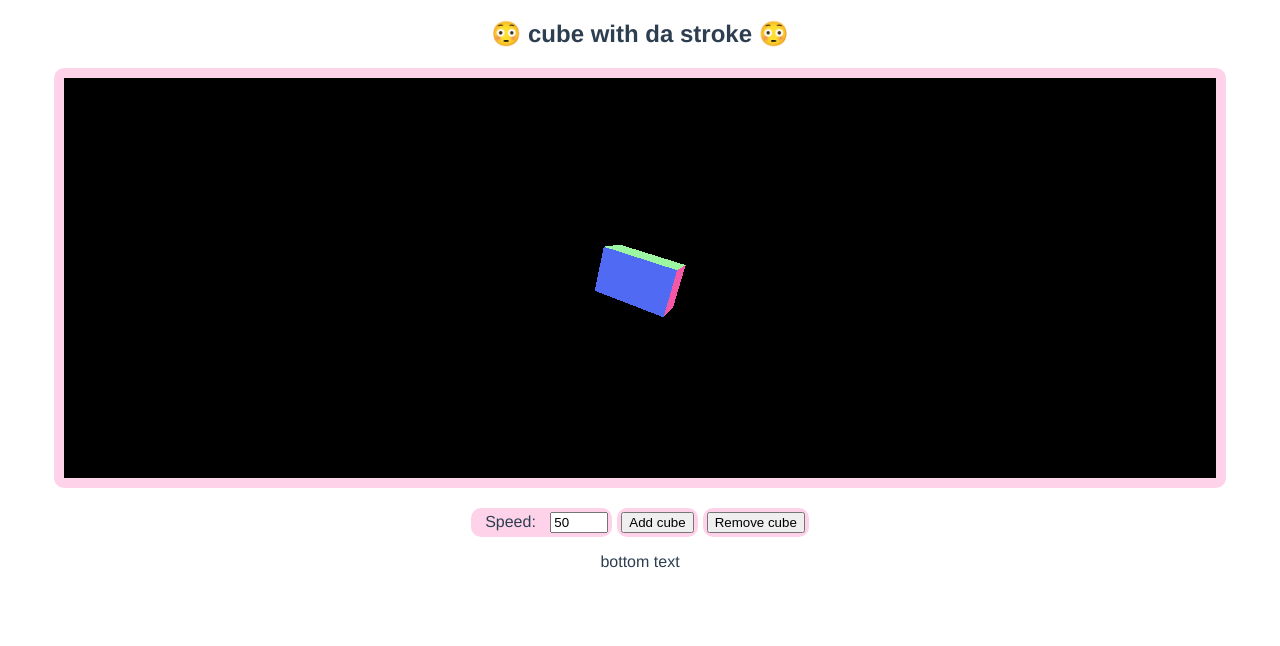
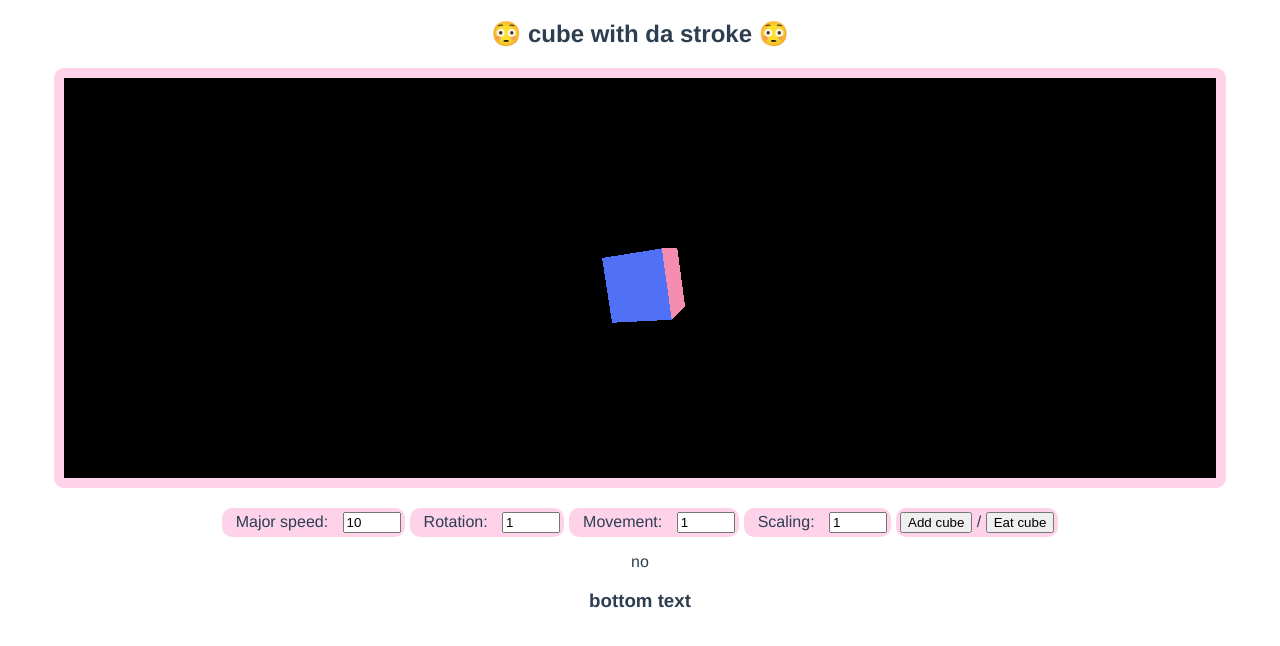
Before and after one commit to dzshn/cubething, a Vue app: page / in a window 1280 px wide. Shown: the top 646 px of the page. Built offline with nearby package versions, Linux system fonts and the light colour scheme.

Commit message:
more controls

```diff
--- a/src/components/Cube.vue
+++ b/src/components/Cube.vue
@@ -4,27 +4,16 @@
         <div id="renderWindow"></div>
         <div id="controls">
             <div v-for="(obj, index) in controls" :key="'control-'+index">
-                <label
-                    v-if="obj.type !== 'button'"
-                    :for="'input-'+index"
-                >
-                    {{ obj.title }}
-                </label>
-                <input
-                    v-if="obj.type !== 'button'"
-                    v-model="obj.value"
-                    :type="obj.type"
-                    :id="'input-'+index"
-                >
-                <button
-                    v-if="obj.type === 'button'"
-                    @click="obj.func"
-                >
-                    {{ obj.title }}
-                </button>
+                <label :for="obj">{{ obj.title }}</label>
+                <input v-model="obj.value" type="number" :id="obj">
+            </div>
+            <div>
+                <button @click="addCube">Add cube</button> /
+                <button @click="removeCube">Eat cube</button>
             </div>
         </div>
-        <p>bottom text</p>
+        <p>{{scene? scene.children.length : 'no'}}</p>
+        <h3>bottom text</h3>
     </div>
 </template>
 
@@ -34,21 +23,23 @@
 export default {
     data() {
         return {
+            showAdvanced: false,
             controls: {
-                speed: {
-                    value: 50,
-                    title: "Speed: ",
-                    type: "number"
+                main: {
+                    title: "Major speed: ",
+                    value: 10
                 },
-                add: {
-                    func: this.addCube,
-                    title: "Add cube",
-                    type: "button"
+                rotate: {
+                    title: "Rotation: ",
+                    value: 1
                 },
-                remove: {
-                    func: this.removeCube,
-                    title: "Remove cube",
-                    type: "button"
+                move: {
+                    title: "Movement: ",
+                    value: 1
+                },
+                scale: {
+                    title: "Scaling: ",
+                    value: 1
                 }
             }
         }
@@ -69,9 +60,9 @@
         const renderWindow = document.getElementById('renderWindow')
         const windowWidth = renderWindow.clientWidth
         const windowHeight = renderWindow.clientHeight
-        this.scene = new THREE.Scene()
         const camera = new THREE.PerspectiveCamera(75, windowWidth / windowHeight, 0.1, 1000)
         const renderer = new THREE.WebGLRenderer()
+        this.scene = new THREE.Scene()
 
         renderer.setSize(windowWidth, windowHeight)
         renderWindow.appendChild(renderer.domElement)
@@ -84,12 +75,15 @@
             requestAnimationFrame(anim)
 
             this.scene.children.forEach(cube => {
-                cube.scale.x    += (Math.random() * 0.2 + -0.1) * (this.controls.speed.value / 100)
-                cube.scale.y    += (Math.random() * 0.2 + -0.1) * (this.controls.speed.value / 100)
-                cube.scale.z    += (Math.random() * 0.2 + -0.1) * (this.controls.speed.value / 100)
-                cube.rotation.x += (Math.random() * 0.2 + -0.1) * (this.controls.speed.value / 100)
-                cube.rotation.y += (Math.random() * 0.2 + -0.1) * (this.controls.speed.value / 100)
-                cube.rotation.z += (Math.random() * 0.2 + -0.1) * (this.controls.speed.value / 100)
+                cube.rotation.x += (Math.random() * 0.2 + -0.1) * this.controls.main.value * this.controls.rotate.value / 60
+                cube.rotation.y += (Math.random() * 0.2 + -0.1) * this.controls.main.value * this.controls.rotate.value / 60
+                cube.rotation.z += (Math.random() * 0.2 + -0.1) * this.controls.main.value * this.controls.rotate.value / 60
+                cube.position.x += (Math.random() * 0.2 + -0.1) * this.controls.main.value * this.controls.move.value   / 60
+                cube.position.y += (Math.random() * 0.2 + -0.1) * this.controls.main.value * this.controls.move.value   / 60
+                cube.position.z += (Math.random() * 0.2 + -0.1) * this.controls.main.value * this.controls.move.value   / 60
+                cube.scale.x    += (Math.random() * 0.2 + -0.1) * this.controls.main.value * this.controls.scale.value  / 60
+                cube.scale.y    += (Math.random() * 0.2 + -0.1) * this.controls.main.value * this.controls.scale.value  / 60
+                cube.scale.z    += (Math.random() * 0.2 + -0.1) * this.controls.main.value * this.controls.scale.value  / 60
             })
 
             renderer.render(this.scene, camera)
@@ -111,7 +105,7 @@
 
 #controls {
     display: grid;
-    grid-auto-flow: column;
+    grid-auto-flow: column dense;
     width: fit-content;
     margin: auto;
     gap: 5px;
@@ -121,6 +115,7 @@
     background: #fed3ea;
     border-radius: 10px;
     padding: 4px;
+    width: fit-content;
 }
 
 #controls label {
```
